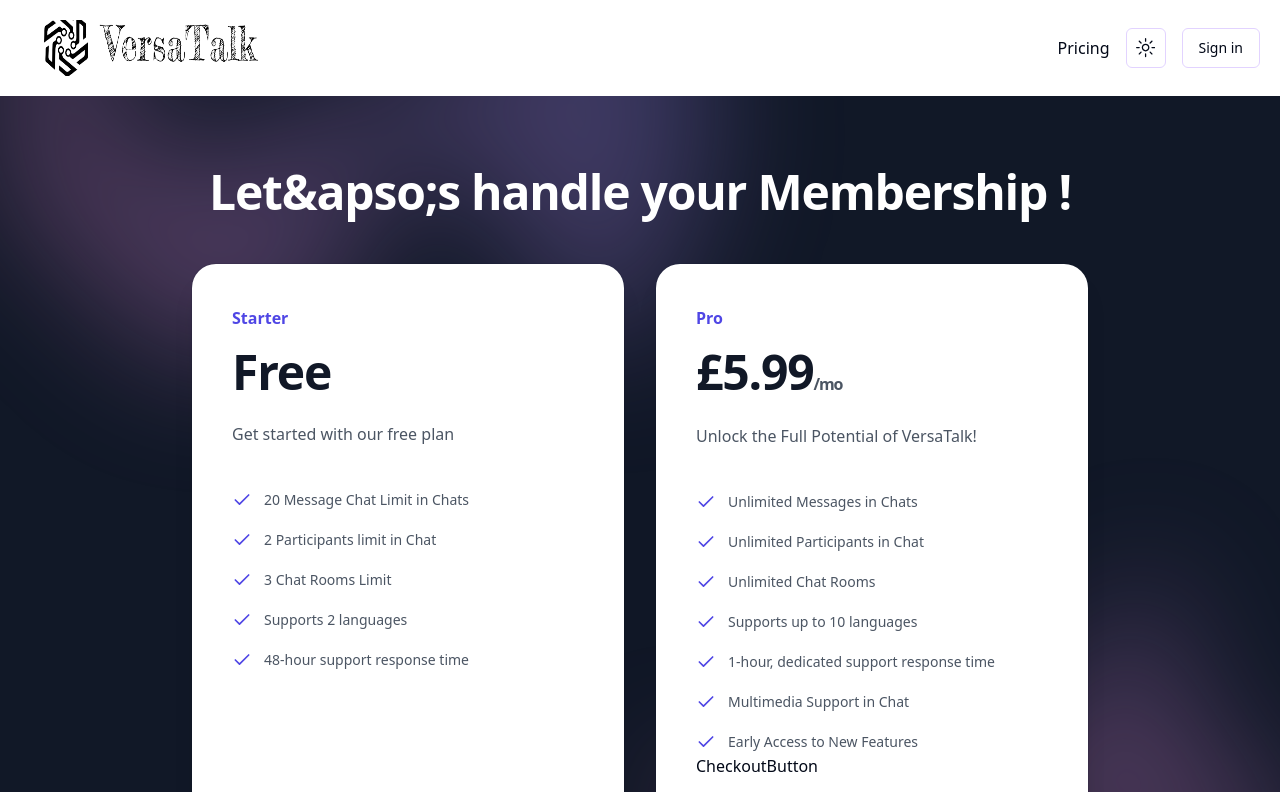
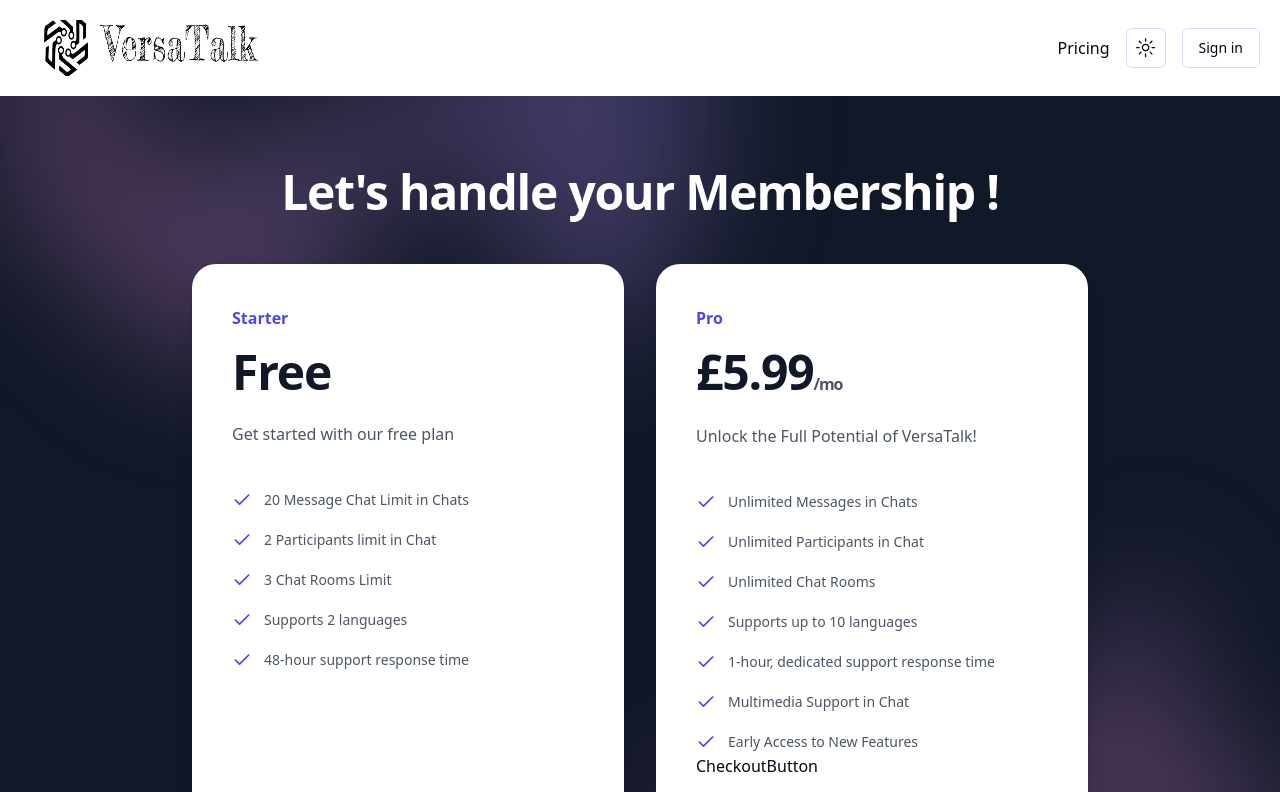
Before and after one commit to Flame-eth/VersaTalk, a Next.js app: page /register in a window 1280 px wide. Shown: the top 792 px of the page. Built offline with nearby package versions, Linux system fonts and the light colour scheme; no server answers.

Commit message:
register page ui

```diff
--- a/app/register/page.tsx
+++ b/app/register/page.tsx
@@ -1,12 +1,12 @@
-import { authOptions } from '@/auth'
-import PricingCards from '@/components/PricingCards'
-import { getServerSession } from 'next-auth'
-import React from 'react'
+import { authOptions } from "@/auth";
+import PricingCards from "@/components/PricingCards";
+import { getServerSession } from "next-auth";
+import React from "react";
 
 async function page() {
-    const session = await getServerSession(authOptions)
+  const session = await getServerSession(authOptions);
   return (
-    <div className='isolate h-full overflow-hidden bg-gray-900 pb-40'>
+    <div className="isolate h-full overflow-hidden bg-gray-900 pb-40">
       <div
         className="absolute inset-x-0 -top-40 -z-10 transform-gpu overflow-hidden blur-3xl sm:-top-80"
         aria-hidden="true"
@@ -22,10 +22,10 @@ async function page() {
       <div className="mx-auto max-w-7xl px-6 pb-12 pt-16 text-white text-center lg:px-8">
         <div className="mx-auto max-w-4xl">
           <p className="mt-2 text-4xl font-bold tracking-tight sm:text-5xl">
-                    Let&apso;s handle your Membership {session?.user?.name?.split(' ')?.[0]}!
+            Let&#39;s handle your Membership{" "}
+            {session?.user?.name?.split(" ")?.[0]}!
           </p>
         </div>
-
       </div>
 
       <PricingCards redirect={false} />
@@ -41,9 +41,8 @@ async function page() {
           }}
         />
       </div>
-
     </div>
-  )
+  );
 }
 
-export default page
+export default page;
```
Lines whose indentation alone changed are shown as unchanged.
